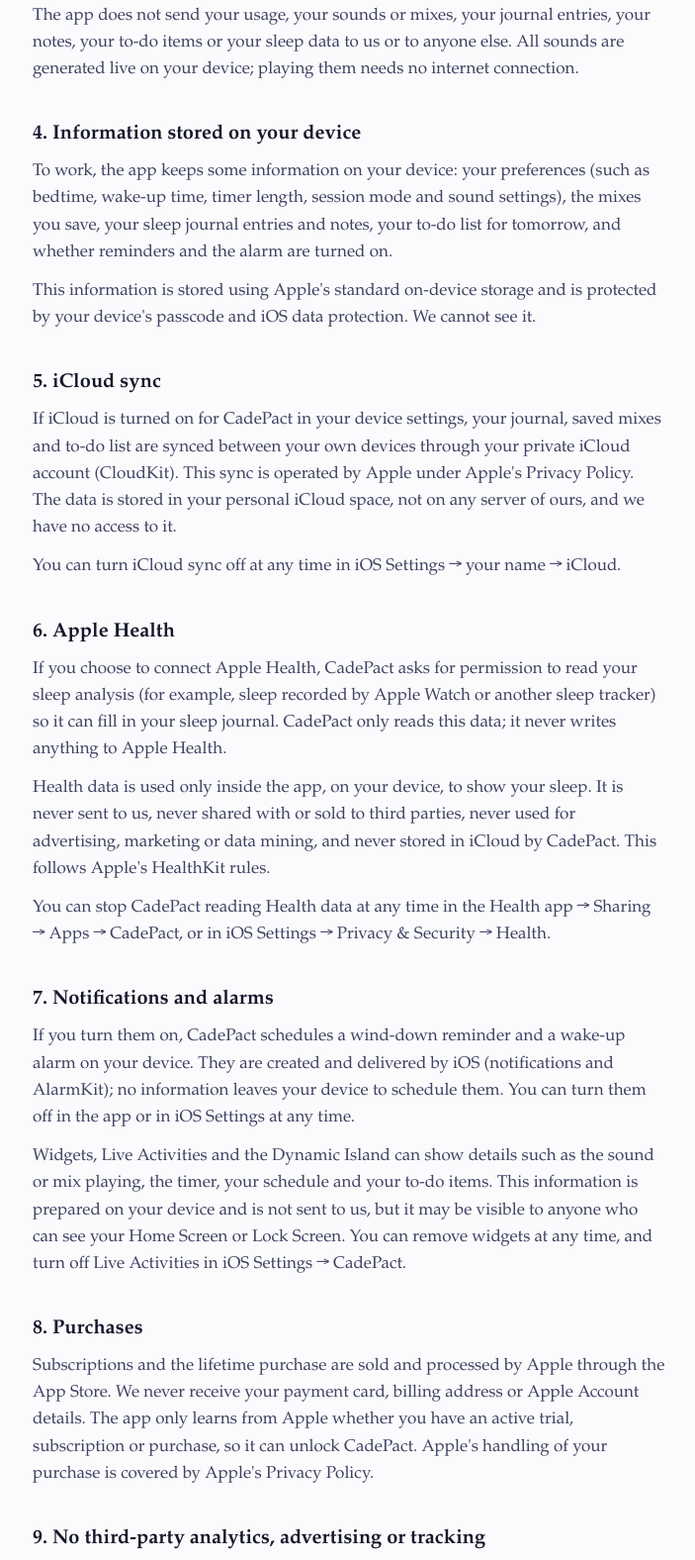
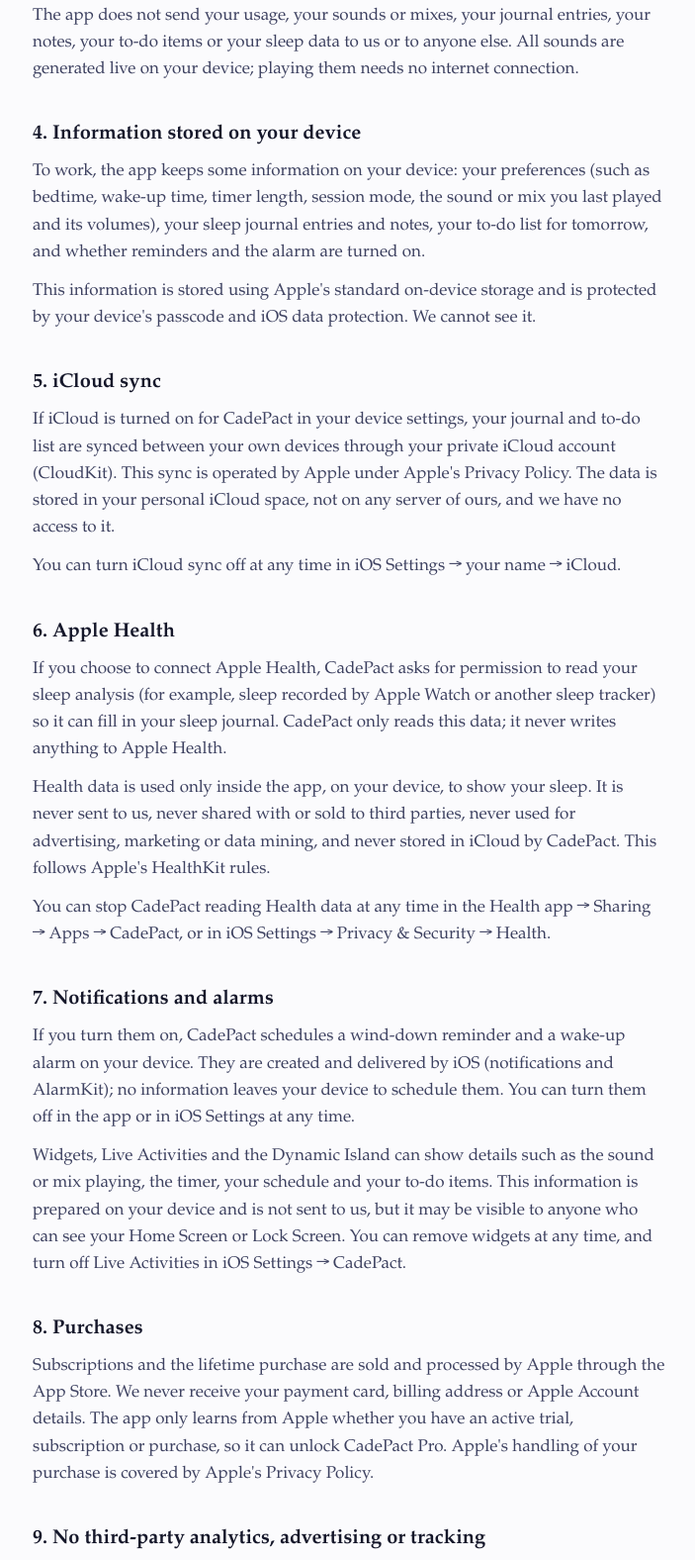
Before and after one commit to cadepact/cadepact-legal, a plain HTML site: page privacy.html in a window 1280 px wide. Shown: the part 750-2326 px from the top of the page at 99% size, without its empty margins (287-990 px from the left). Drawn offline with Linux system fonts and the light colour scheme.

Commit message:
Privacy: remove saved mixes, add Recently Deleted

```diff
--- a/privacy.html
+++ b/privacy.html
@@ -31,10 +31,10 @@ a { color:var(--accent); }</style>
 <p>We do not collect, receive or store your name, email address, phone number, location, contacts, photos, browsing history, device identifiers or advertising identifiers.</p>
 <p>The app does not send your usage, your sounds or mixes, your journal entries, your notes, your to-do items or your sleep data to us or to anyone else. All sounds are generated live on your device; playing them needs no internet connection.</p>
 <h2>4. Information stored on your device</h2>
-<p>To work, the app keeps some information on your device: your preferences (such as bedtime, wake-up time, timer length, session mode and sound settings), the mixes you save, your sleep journal entries and notes, your to-do list for tomorrow, and whether reminders and the alarm are turned on.</p>
+<p>To work, the app keeps some information on your device: your preferences (such as bedtime, wake-up time, timer length, session mode, the sound or mix you last played and its volumes), your sleep journal entries and notes, your to-do list for tomorrow, and whether reminders and the alarm are turned on.</p>
 <p>This information is stored using Apple's standard on-device storage and is protected by your device's passcode and iOS data protection. We cannot see it.</p>
 <h2>5. iCloud sync</h2>
-<p>If iCloud is turned on for CadePact in your device settings, your journal, saved mixes and to-do list are synced between your own devices through your private iCloud account (CloudKit). This sync is operated by Apple under Apple's Privacy Policy. The data is stored in your personal iCloud space, not on any server of ours, and we have no access to it.</p>
+<p>If iCloud is turned on for CadePact in your device settings, your journal and to-do list are synced between your own devices through your private iCloud account (CloudKit). This sync is operated by Apple under Apple's Privacy Policy. The data is stored in your personal iCloud space, not on any server of ours, and we have no access to it.</p>
 <p>You can turn iCloud sync off at any time in iOS Settings → your name → iCloud.</p>
 <h2>6. Apple Health</h2>
 <p>If you choose to connect Apple Health, CadePact asks for permission to read your sleep analysis (for example, sleep recorded by Apple Watch or another sleep tracker) so it can fill in your sleep journal. CadePact only reads this data; it never writes anything to Apple Health.</p>
@@ -44,13 +44,14 @@ a { color:var(--accent); }</style>
 <p>If you turn them on, CadePact schedules a wind-down reminder and a wake-up alarm on your device. They are created and delivered by iOS (notifications and AlarmKit); no information leaves your device to schedule them. You can turn them off in the app or in iOS Settings at any time.</p>
 <p>Widgets, Live Activities and the Dynamic Island can show details such as the sound or mix playing, the timer, your schedule and your to-do items. This information is prepared on your device and is not sent to us, but it may be visible to anyone who can see your Home Screen or Lock Screen. You can remove widgets at any time, and turn off Live Activities in iOS Settings → CadePact.</p>
 <h2>8. Purchases</h2>
-<p>Subscriptions and the lifetime purchase are sold and processed by Apple through the App Store. We never receive your payment card, billing address or Apple Account details. The app only learns from Apple whether you have an active trial, subscription or purchase, so it can unlock CadePact. Apple's handling of your purchase is covered by Apple's Privacy Policy.</p>
+<p>Subscriptions and the lifetime purchase are sold and processed by Apple through the App Store. We never receive your payment card, billing address or Apple Account details. The app only learns from Apple whether you have an active trial, subscription or purchase, so it can unlock CadePact Pro. Apple's handling of your purchase is covered by Apple's Privacy Policy.</p>
 <h2>9. No third-party analytics, advertising or tracking</h2>
 <p>CadePact contains no third-party software development kits for analytics, advertising, attribution or crash reporting. We do not track you across apps or websites owned by other companies, and we do not use your information for targeted advertising. Because we do not track you, there is nothing for a &quot;Do Not Track&quot; signal to turn off.</p>
 <p>If you choose to share crash reports and analytics with app developers in iOS Settings, Apple may provide us with anonymous crash information. It does not identify you.</p>
 <h2>10. How long information is kept, and deleting it</h2>
 <p>Your information stays on your devices (and in your iCloud, if sync is on) until you delete it. You are always in control:</p>
-<p>• In the app, go to Settings → Delete All Data to remove your journal, mixes, to-do list and preferences from this device and, through sync, from your iCloud.</p>
+<p>• In the app, go to Settings → Delete All Data to remove your journal, to-do list and preferences from this device and, through sync, from your iCloud.</p>
+<p>• Journal nights and to-do items you delete wait in Recently Deleted for 30 days, so you can restore them. After that they are removed for good. You can also remove them sooner from Recently Deleted.</p>
 <p>• Deleting the app removes the information stored on that device.</p>
 <p>• You can also manage or delete CadePact's iCloud data in iOS Settings → your name → iCloud → Manage Storage.</p>
 <h2>11. Security</h2>
```
